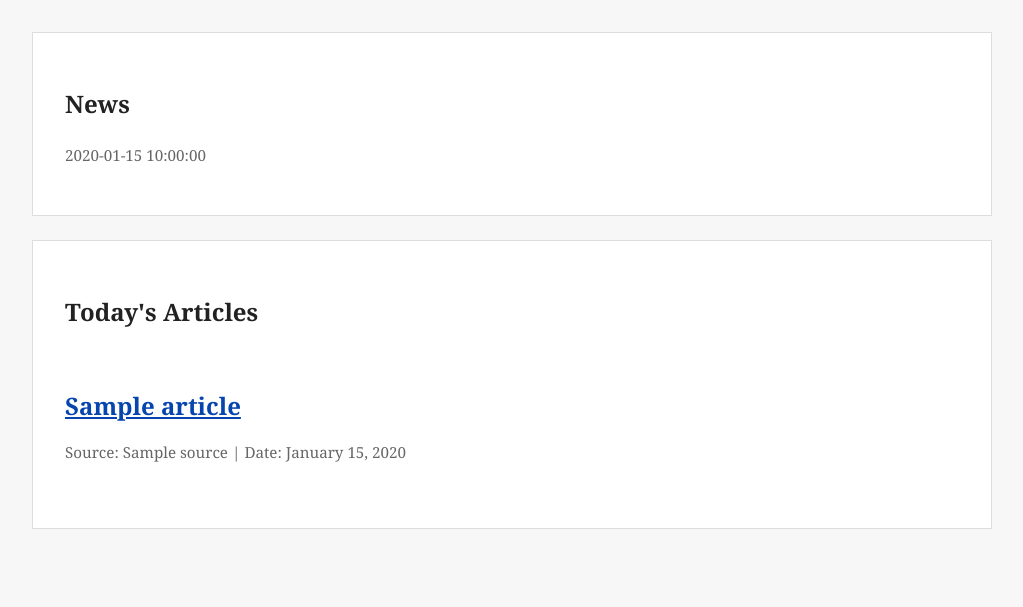
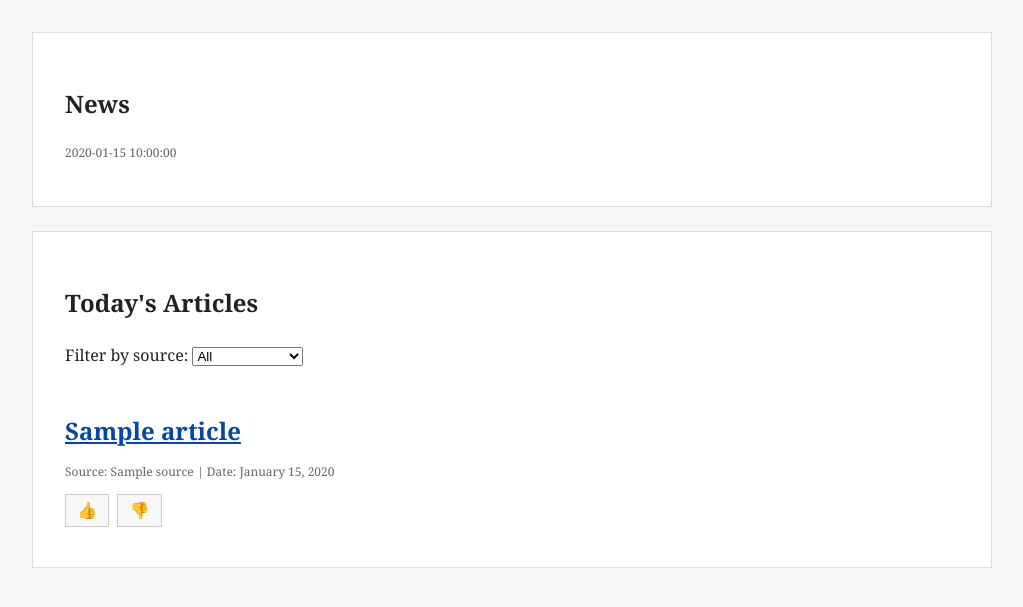
Before and after one commit to atunison3/news, a FastAPI app: template src/templates/news.html in a window 1280 px wide. Shown: the part 64-671 px from the top of the page, without its empty margins (128-1151 px from the left). Run offline with FastAPI, Linux system fonts and the light colour scheme; the template is opened without the code that fills it: most values are stand-ins (such as "Sample title", 1, 10 or a date in 2020); parts of the project's set-up code (start-up, migrations or seed data) failed here and were passed over.

Commit message:
Adding article user states

```diff
--- a/src/main.py
+++ b/src/main.py
@@ -1,28 +1,107 @@
+import sqlite3
+
 from datetime import date
-
-from fastapi import FastAPI, Request
+from fastapi import FastAPI, Request, Form
+from fastapi.responses import RedirectResponse
+from fastapi.staticfiles import StaticFiles
 from fastapi.templating import Jinja2Templates
-from fastapi.staticfiles import StaticFiles
 from numpy.random import shuffle
+from pathlib import Path
 
 import helper_functions as fun
+
+ENV = "dev"
+TABLE_NAME = f"article_votes_{ENV}"
+DB_PATH = Path("news.db")
 
 app = FastAPI()
 
 templates = Jinja2Templates(directory="src/templates")
-app.mount('/static', StaticFiles(directory='src/static'), name='static')
+app.mount("/static", StaticFiles(directory="src/static"), name="static")
 
-@app.get('/')
+
+def get_connection():
+    conn = sqlite3.connect(DB_PATH)
+    conn.row_factory = sqlite3.Row
+    return conn
+
+
+def init_db():
+    with get_connection() as conn:
+        conn.execute("""
+            CREATE TABLE IF NOT EXISTS article_votes (
+                id INTEGER PRIMARY KEY AUTOINCREMENT,
+                article_url TEXT NOT NULL UNIQUE,
+                title TEXT NOT NULL,
+                source TEXT NOT NULL,
+                article_date TEXT,
+                vote TEXT NOT NULL CHECK (vote IN ('up', 'down')),
+                created_at TEXT NOT NULL DEFAULT CURRENT_TIMESTAMP,
+                updated_at TEXT NOT NULL DEFAULT CURRENT_TIMESTAMP
+            )
+            """)
+
+
+@app.on_event("startup")
+def startup():
+    init_db()
+
+
+def get_votes_by_url():
+    with get_connection() as conn:
+        rows = conn.execute("SELECT article_url, vote FROM article_votes").fetchall()
+
+    return {row["article_url"]: row["vote"] for row in rows}
+
+
+@app.post("/vote")
+def vote_article(
+    article_url: str = Form(...),
+    title: str = Form(...),
+    source: str = Form(...),
+    article_date: str = Form(""),
+    vote: str = Form(...),
+):
+    with get_connection() as conn:
+        conn.execute(
+            """
+            INSERT INTO article_votes (
+                article_url,
+                title,
+                source,
+                article_date,
+                vote
+            )
+            VALUES (?, ?, ?, ?, ?)
+            ON CONFLICT(article_url)
+            DO UPDATE SET
+                vote = excluded.vote,
+                updated_at = CURRENT_TIMESTAMP
+            """,
+            (
+                article_url,
+                title,
+                source,
+                article_date,
+                vote,
+            ),
+        )
+
+    return RedirectResponse("/news", status_code=303)
+
+
+@app.get("/")
 def home(request: Request):
     return templates.TemplateResponse(
         request=request,
-        name='index.html',
+        name="index.html",
         context={
-            'page_title': 'Home',
+            "page_title": "Home",
         },
     )
 
-@app.get('/news')
+
+@app.get("/news")
 def index(request: Request):
 
     # Collect new articles from different sites
--- a/src/static/style.css
+++ b/src/static/style.css
@@ -44,7 +44,7 @@ body {
 }
 
 .article {
-    padding: 1rem 0;
+    padding: 0.5rem 0;
     border-bottom: 1px solid #ddd;
 }
 
@@ -53,12 +53,12 @@ body {
 }
 
 .article h2 {
-    margin-bottom: 0.25rem;
+    margin-bottom: 0.15rem;
 }
 
 .article-meta {
     color: #666;
-    font-size: 0.95rem;
+    font-size: 0.75rem;
 }
 
 a {
@@ -69,3 +69,26 @@ a {
     color: #666;
     font-style: italic;
 }
+
+.vote-form {
+    display: flex;
+    gap: 0.5rem;
+    margin-top: 0.75rem;
+}
+
+.vote-button {
+    border: 1px solid #ccc;
+    background: #f8f8f8;
+    padding: 0.4rem 0.7rem;
+    cursor: pointer;
+    font-size: 1rem;
+}
+
+.vote-button:hover {
+    background: #eee;
+}
+
+.vote-button.selected {
+    border-color: #111;
+    background: #ddd;
+}
--- a/src/templates/news.html
+++ b/src/templates/news.html
@@ -9,9 +9,23 @@
     <section class="card">
         <h2>Today's Articles</h2>
 
+        <!-- Filter -->
+        <div style="margin-bottom: 1rem;">
+            <label for="sourceFilter">Filter by source:</label>
+            <select id="sourceFilter" onchange="filterArticles()">
+                <option value="all">All</option>
+
+                {% set sources = articles | map(attribute='source') | list | unique %}
+                {% for source in sources %}
+                    <option value="{{ source }}">{{ source }}</option>
+                {% endfor %}
+            </select>
+        </div>
+
         {% if articles %}
+            <div id="articles">
                 {% for article in articles %}
-                <article class="article">
+                    <article class="article" data-source="{{ article.source }}">
                         <h2>
                             <a href="{{ article.url }}"
                             target="_blank"
@@ -26,10 +40,48 @@
                             Date: {{ article.date.strftime('%B %d, %Y') }}
                         </p>
 
+                        <form method="post" action="/vote" class="vote-form">
+                            <input type="hidden" name="article_url" value="{{ article.url }}">
+                            <input type="hidden" name="title" value="{{ article.title }}">
+                            <input type="hidden" name="source" value="{{ article.source }}">
+                            <input type="hidden" name="article_date" value="{{ article.date.isoformat() }}">
+
+                            <button type="submit"
+                                    name="vote"
+                                    value="up"
+                                    class="vote-button {% if article.vote == 'up' %}selected{% endif %}">
+                                👍
+                            </button>
+
+                            <button type="submit"
+                                    name="vote"
+                                    value="down"
+                                    class="vote-button {% if article.vote == 'down' %}selected{% endif %}">
+                                👎
+                            </button>
+                        </form>
                     </article>
                 {% endfor %}
+            </div>
         {% else %}
             <p class="empty-state">No articles found for today.</p>
         {% endif %}
     </section>
+
+    <script>
+        function filterArticles() {
+            const selected = document.getElementById('sourceFilter').value;
+            const articles = document.querySelectorAll('#articles .article');
+
+            articles.forEach(article => {
+                const source = article.getAttribute('data-source');
+
+                if (selected === 'all' || source === selected) {
+                    article.style.display = '';
+                } else {
+                    article.style.display = 'none';
+                }
+            });
+        }
+    </script>
 {% endblock %}
```
Also changed, not shown: src/domain/article.py (added, +55 -0 lines), src/helper_functions/nasa.py (+29 -27 lines), src/helper_functions/white_house.py (+24 -18 lines), src/repositories/article_repository.py (added, +33 -0 lines), src/service/news_service.py (added, +16 -0 lines), src/helper_functions/__init__.py (line endings or trailing spaces), src/repositories/__init__.py (added), 1 other file. Lines whose indentation alone changed are shown as unchanged.
